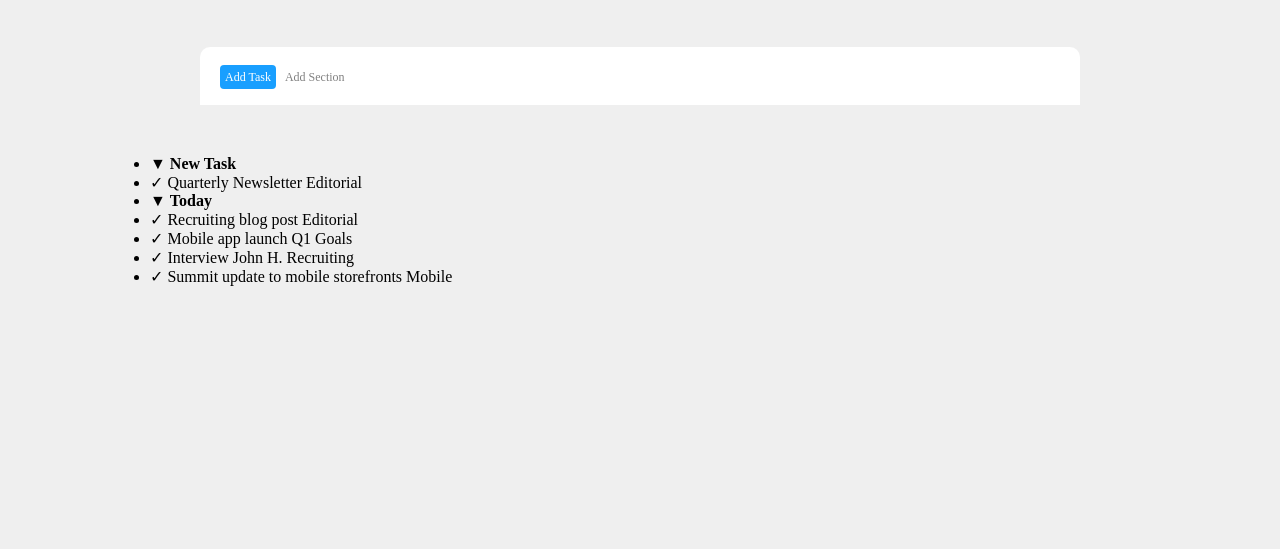
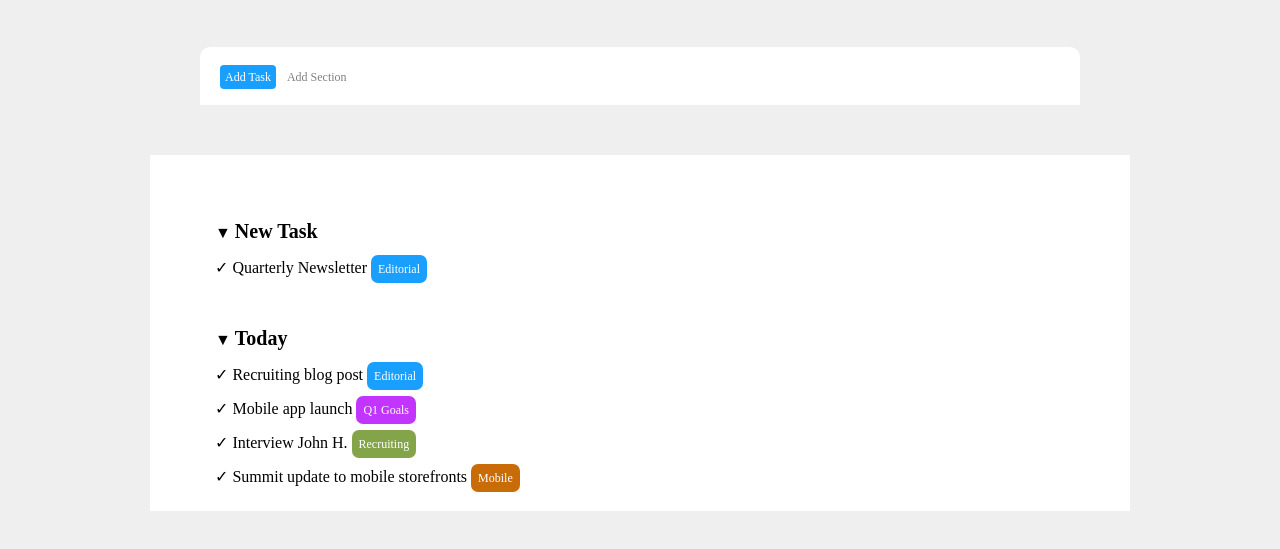
Before and after one commit to S1nghAmandeep/html-css-toboolist, a plain HTML site: page index.html in a window 1280 px wide. Shown: the part 85-634 px from the top of the page. Drawn offline with Linux system fonts and the light colour scheme.

Commit message:
styled-today-list

```diff
--- a/css/style.css
+++ b/css/style.css
@@ -42,7 +42,65 @@ body {
 .section {
     color: grey;
     font-size: 12px;
-    padding: 5px;
+    padding: 7px;
     border-radius: 4px;
     border-color:grey;
 }
+
+ul {
+    list-style: none;
+    padding: 0;
+}
+
+.reminder-list {
+    background-color: white;
+    margin-top: 5px;
+}
+.task-list {
+    padding: 50px 50px 10px 50px;
+}
+
+.editorial {
+    background-color: rgb(25, 159, 255);
+    color: white;
+    font-size: 12px;
+    padding: 7px;
+    border-radius: 7px;
+}
+strong {
+    font-size: 20px;
+}
+
+/* seconda lista */
+
+.today-list {
+    padding: 10px 50px 10px 50px;
+}
+
+li {
+    margin: 15px;
+}
+
+.q1-goals {
+    background-color: rgb(194, 53, 255);
+    color: white;
+    font-size: 12px;
+    padding: 7px;
+    border-radius: 7px;
+}
+
+.recruiting {
+    background-color: rgb(132, 164, 73);
+    color: white;
+    font-size: 12px;
+    padding: 7px;
+    border-radius: 7px;
+}
+
+.mobile {
+    background-color: rgb(201, 108, 8);
+    color: white;
+    font-size: 12px;
+    padding: 7px;
+    border-radius: 7px;
+}
```
